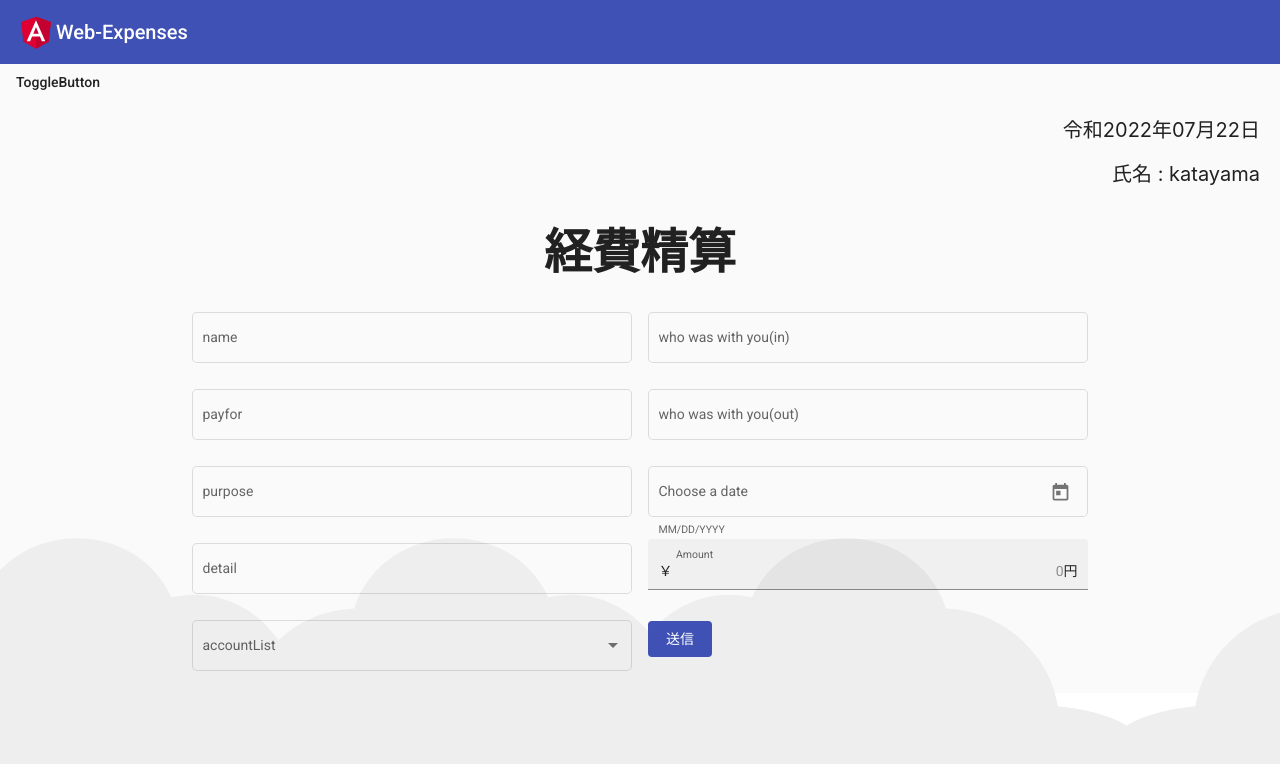
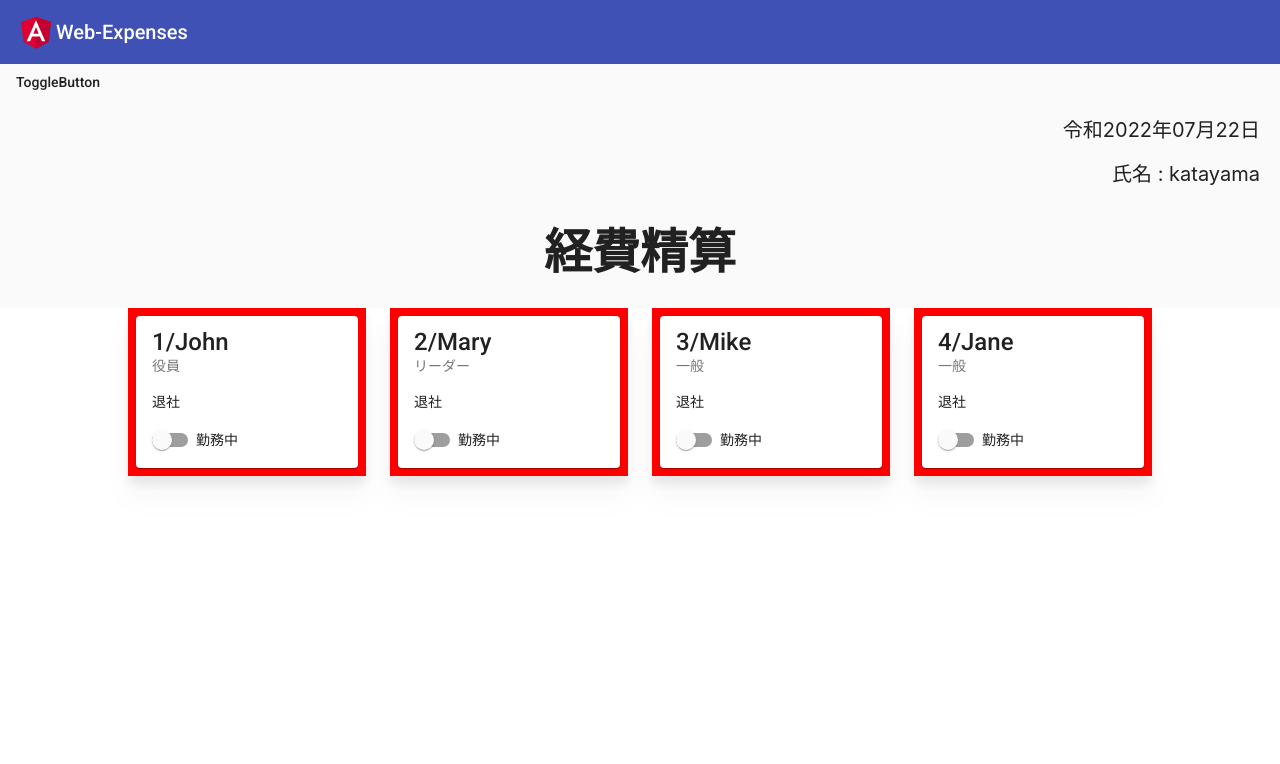
Before and after one commit to katayama8000/axum-shuttle, an Angular app: page /member in a window 1280 px wide. Before the commit this address led to /. Shown: the top 764 px of the page. Built offline with nearby package versions, Linux system fonts and the light colour scheme.

Commit message:
✨ add member

```diff
--- a/src/app/app-routing.module.ts
+++ b/src/app/app-routing.module.ts
@@ -3,16 +3,18 @@ import { RouterModule, Routes } from '@angular/router';
 import { HomeComponent } from './home/home.component';
 import { SigninComponent } from './signin/signin.component';
 import { AdminComponent } from './admin/admin.component';
+import { MemberComponent } from './member/member.component';
 
 const routes: Routes = [
   // { path: '', redirectTo: 'signin', pathMatch: 'full' },
   { path: 'home', component: HomeComponent },
   { path: 'signin', component: SigninComponent },
   { path: 'admin', component: AdminComponent },
+  { path: 'member', component: MemberComponent },
 ];
 
 @NgModule({
   imports: [RouterModule.forRoot(routes)],
-  exports: [RouterModule]
+  exports: [RouterModule],
 })
-export class AppRoutingModule { }
+export class AppRoutingModule {}
--- a/src/app/app.component.html
+++ b/src/app/app.component.html
@@ -28,8 +28,8 @@
     <div class="m-auto max-w-4xl mt-2" role="main">
       <div class="text-5xl font-semibold text-center py-8">{{ title }}</div>
 
-      <app-sample></app-sample>
-      <app-bg-cloud></app-bg-cloud>
+      <!-- <app-sample></app-sample> -->
+      <!-- <app-bg-cloud></app-bg-cloud> -->
     </div>
   </div>
 </mat-drawer-container>
--- a/src/app/app.module.ts
+++ b/src/app/app.module.ts
@@ -11,10 +11,11 @@ import { BgCloudComponent } from './bg-cloud/bg-cloud.component';
 import { SigninComponent } from './signin/signin.component';
 import { HomeComponent } from './home/home.component';
 import { AdminComponent } from './admin/admin.component';
+import { MemberComponent } from './member/member.component';
 
 
 @NgModule({
-  declarations: [AppComponent, SampleComponent, BgCloudComponent, SigninComponent, HomeComponent, AdminComponent],
+  declarations: [AppComponent, SampleComponent, BgCloudComponent, SigninComponent, HomeComponent, AdminComponent, MemberComponent],
   imports: [
     BrowserModule,
     AppRoutingModule,
--- a/src/app/material/material.module.ts
+++ b/src/app/material/material.module.ts
@@ -12,6 +12,9 @@ import { MatSelectModule } from '@angular/material/select';
 import { MatNativeDateModule } from '@angular/material/core';
 import { MatToolbarModule } from '@angular/material/toolbar';
 import { MatSidenavModule } from '@angular/material/sidenav';
+import { MatCardModule } from '@angular/material/card';
+import { MatGridListModule } from '@angular/material/grid-list';
+import { MatSlideToggleModule } from '@angular/material/slide-toggle';
 
 const materialModules = [
   MatButtonModule,
@@ -27,6 +30,9 @@ const materialModules = [
   MatNativeDateModule,
   MatToolbarModule,
   MatSidenavModule,
+  MatCardModule,
+  MatGridListModule,
+  MatSlideToggleModule,
 ];
 
 @NgModule({
--- /dev/null
+++ b/src/app/member/member.component.html
@@ -0,0 +1,29 @@
+<div class="max-w-5xl m-auto">
+  <div class="grid grid-cols-4 gap-6">
+    <div *ngFor="let m of member">
+      <div
+        class="max-w-sm border-black drop-shadow-xl bg-green-500"
+        [style.background-color]="m.status.bgColor"
+      >
+        <div class="p-2 rounded-lg">
+          <mat-card (click)="toggleStatus(m)">
+            <mat-card-title>{{ m.userId }}/{{ m.name }}</mat-card-title>
+            <mat-card-subtitle>{{ m.position }}</mat-card-subtitle>
+            <mat-card-content>{{ m.status.status }}</mat-card-content>
+
+            <mat-slide-toggle (click)="toggleIsBreak(m, $event)">
+              <div *ngIf="m.isBreak; else elseBlock">昼休憩中</div>
+              <div>
+                <ng-template #elseBlock>勤務中</ng-template>
+              </div>
+            </mat-slide-toggle>
+            <!-- <mat-card-actions>
+              <button mat-button>LIKE</button>
+              <button mat-button>SHARE</button>
+            </mat-card-actions> -->
+          </mat-card>
+        </div>
+      </div>
+    </div>
+  </div>
+</div>
--- /dev/null
+++ b/src/app/member/member.component.ts
@@ -0,0 +1,64 @@
+import { Component, OnInit } from '@angular/core';
+import { MEMBER } from 'src/app/type/member.model';
+@Component({
+  selector: 'app-member',
+  templateUrl: './member.component.html',
+})
+export class MemberComponent implements OnInit {
+  constructor() {}
+
+  ngOnInit(): void {}
+  member: MEMBER[] = [
+    {
+      name: 'John',
+      userId: 1,
+      position: '役員',
+      status: { status: '退社', bgColor: 'red' },
+      isBreak: false,
+    },
+    {
+      name: 'Mary',
+      userId: 2,
+      position: 'リーダー',
+      status: { status: '退社', bgColor: 'red' },
+      isBreak: false,
+    },
+    {
+      name: 'Mike',
+      userId: 3,
+      position: '一般',
+      status: { status: '退社', bgColor: 'red' },
+      isBreak: false,
+    },
+    {
+      name: 'Jane',
+      userId: 4,
+      position: '一般',
+      status: { status: '退社', bgColor: 'red' },
+      isBreak: false,
+    },
+  ];
+
+  onClick(m: MEMBER): void {
+    console.log(m);
+  }
+
+  toggleIsBreak(member: MEMBER, $event: any): void {
+    member.isBreak = !member.isBreak;
+    $event.stopPropagation();
+    //$event.preventDefault();
+  }
+
+  toggleStatus(member: MEMBER): void {
+    if (member.status.status === '出社') {
+      member.status.status = '在宅';
+      member.status.bgColor = 'blue';
+    } else if (member.status.status === '在宅') {
+      member.status.status = '退社';
+      member.status.bgColor = 'red';
+    } else {
+      member.status.status = '出社';
+      member.status.bgColor = 'green';
+    }
+  }
+}
--- /dev/null
+++ b/src/app/type/member.model.ts
@@ -0,0 +1,10 @@
+export type MEMBER = {
+  name: string;
+  userId: number;
+  position: '役員' | 'リーダー' | '一般';
+  status: {
+    status: '出社' | '在宅' | '退社';
+    bgColor: 'red' | 'blue' | 'green';
+  };
+  isBreak: boolean;
+};
```
Also changed, not shown: src/app/bg-cloud/bg-cloud.component.html (indentation only), 1 other file (tests, documents, lock files or other folders).
